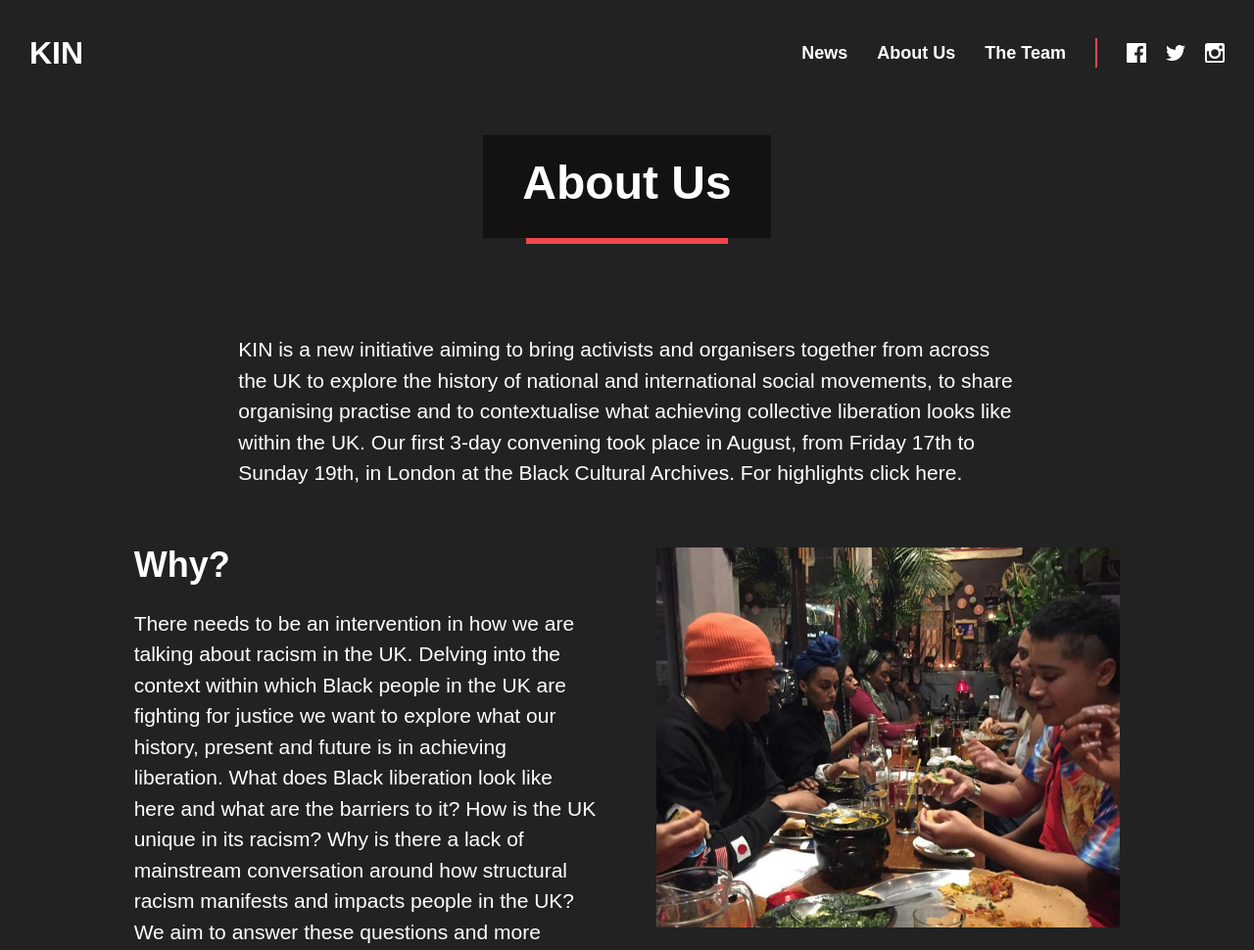
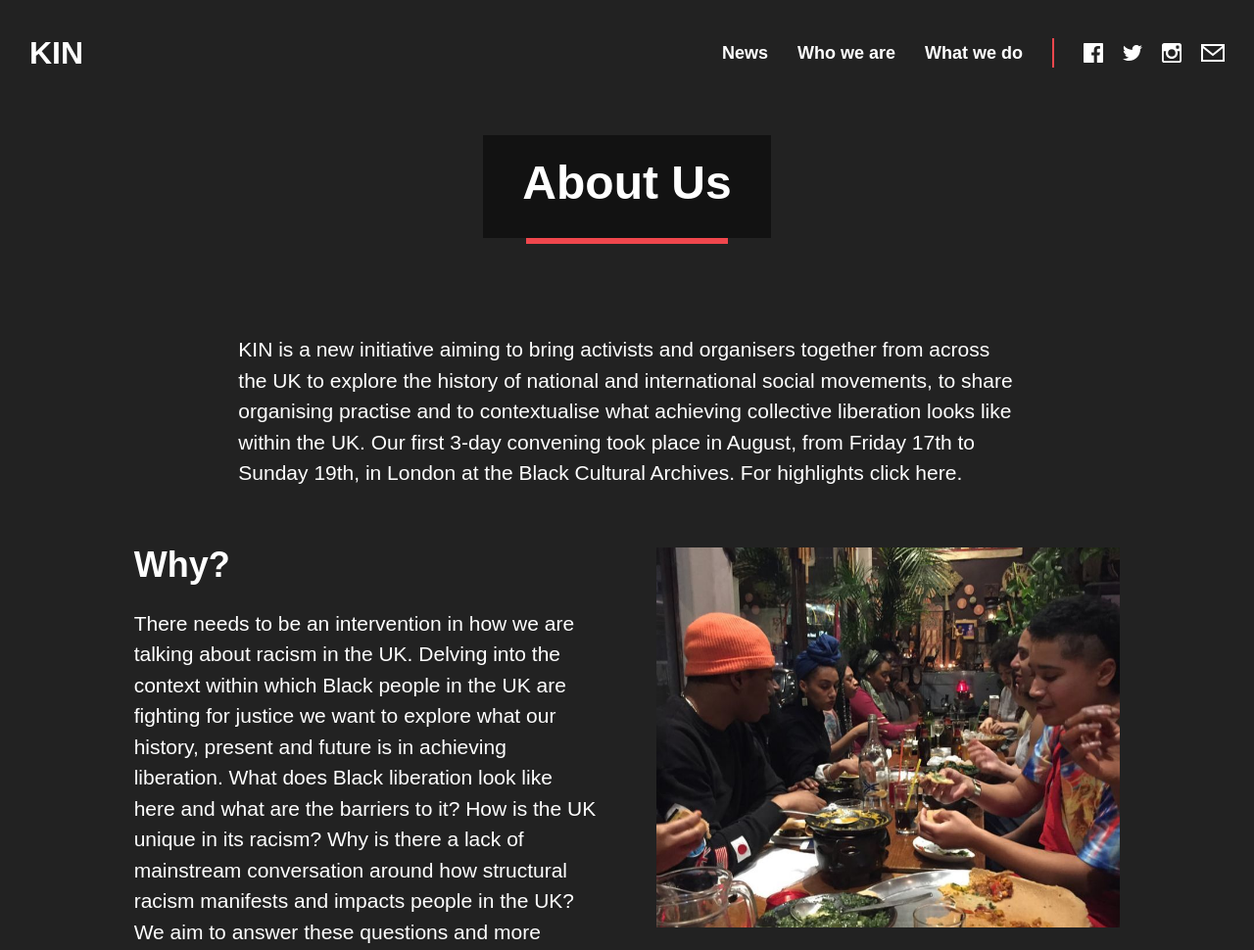
Before and after one commit to marcellegane/kin-design, a website: page docs/about.html in a window 1280 px wide. Shown: the top 970 px of the page at 98% size. Drawn offline with nearby package versions, Linux system fonts and the light colour scheme; files whose address does not match are found by name; a web font is replaced by a local one.

Commit message:
Update navigation copy and add email mailto link

```diff
--- a/docs/about.html
+++ b/docs/about.html
@@ -22,7 +22,10 @@
             <a href="news.html" class="menu__link">News</a>
           </li>
           <li class="menu__item">
-            <a href="about.html" class="menu__link">About Us</a>
+            <a href="the-team.html" class="menu__link">Who we are</a>
+          </li>
+          <li class="menu__item">
+            <a href="about.html" class="menu__link">What we do</a>
           </li>
           <!-- <li class="menu__item">
             <a href="media.html" class="menu__link">Media</a>
@@ -30,9 +33,6 @@
           <li class="menu__item">
             <a href="resources.html" class="menu__link">Resources</a>
           </li> -->
-          <li class="menu__item">
-            <a href="the-team.html" class="menu__link">The Team</a>
-          </li>
         </ul>
 
         <div class="nav__divider"></div>
@@ -58,6 +58,9 @@
   <path fill="#FFF" fill-rule="evenodd" d="M97.5,18.125 L82.5,18.125 C82.155,18.125 81.875,17.845 81.875,17.5 L81.875,8.125 L84.375,8.125 C84.049375,8.59375 83.939375,9.468125 83.939375,10.023125 C83.939375,13.37 86.66875,16.093125 90.023125,16.093125 C93.378125,16.093125 96.1075,13.37 96.1075,10.023125 C96.1075,9.468125 96.02875,8.606875 95.625,8.125 L98.125,8.125 L98.125,17.5 C98.125,17.845 97.845,18.125 97.5,18.125 M90.023125,6.18625 C92.1475,6.18625 93.869375,7.904375 93.869375,10.023125 C93.869375,12.1425 92.1475,13.860625 90.023125,13.860625 C87.899375,13.860625 86.1775,12.1425 86.1775,10.023125 C86.1775,7.904375 87.899375,6.18625 90.023125,6.18625 M95,2.5 L96.875,2.5 C97.22,2.5 97.5,2.78 97.5,3.125 L97.5,5 C97.5,5.345 97.22,5.625 96.875,5.625 L95,5.625 C94.655,5.625 94.375,5.345 94.375,5 L94.375,3.125 C94.375,2.78 94.655,2.5 95,2.5 M97.6225,0 L82.3775,0 C81.064375,0 80,1.061875 80,2.371875 L80,17.628125 C80,18.938125 81.064375,20 82.3775,20 L97.6225,20 C98.935625,20 100,18.938125 100,17.628125 L100,2.371875 C100,1.061875 98.935625,0 97.6225,0" transform="translate(-80)"/>
 </svg>
 </a>
+          </li>
+          <li class="social__item">
+            <a href="mailto:kinfolknetwork@gmail.com" target="_blank" class="social__link"><svg xmlns="http://www.w3.org/2000/svg" width="24" height="24" viewBox="0 0 24 24"><path fill="#FFF" d="M0 3v18h24v-18h-24zm21.518 2l-9.518 7.713-9.518-7.713h19.036zm-19.518 14v-11.817l10 8.104 10-8.104v11.817h-20z"/></svg></a>
           </li>
         </ul>
       </nav>
```
Also changed, not shown: docs/article.html (+7 -4 lines), docs/index.html (+7 -4 lines), docs/news.html (+7 -4 lines), docs/svgs/icon-email-2.svg.html (added, +1 -0 lines), docs/svgs/icon-email.svg.html (added, +1 -0 lines), docs/the-team.html (+7 -4 lines), src/html/layouts/header.html (+7 -4 lines), src/html/svgs/icon-email-2.svg.html (added, +1 -0 lines), src/html/svgs/icon-email.svg.html (added, +1 -0 lines).
